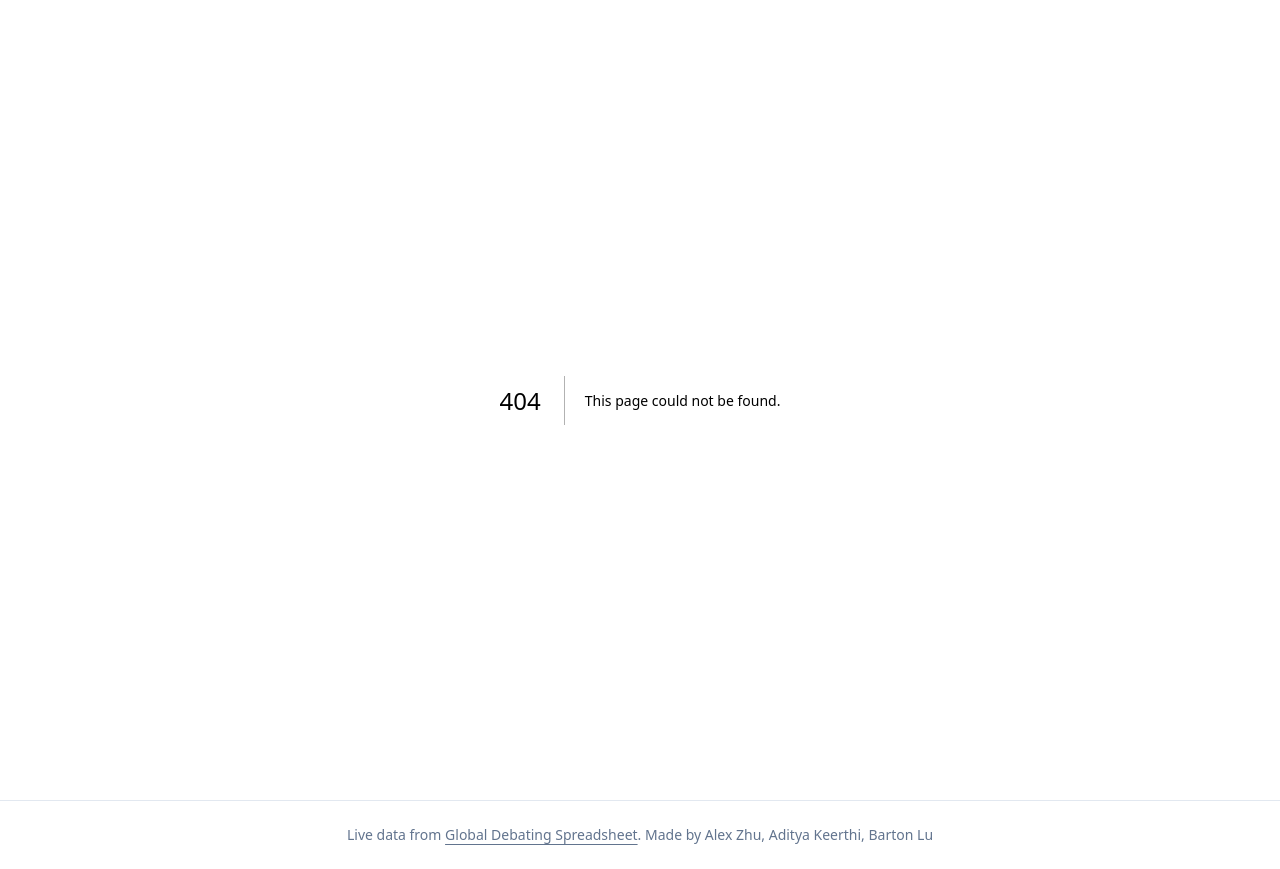
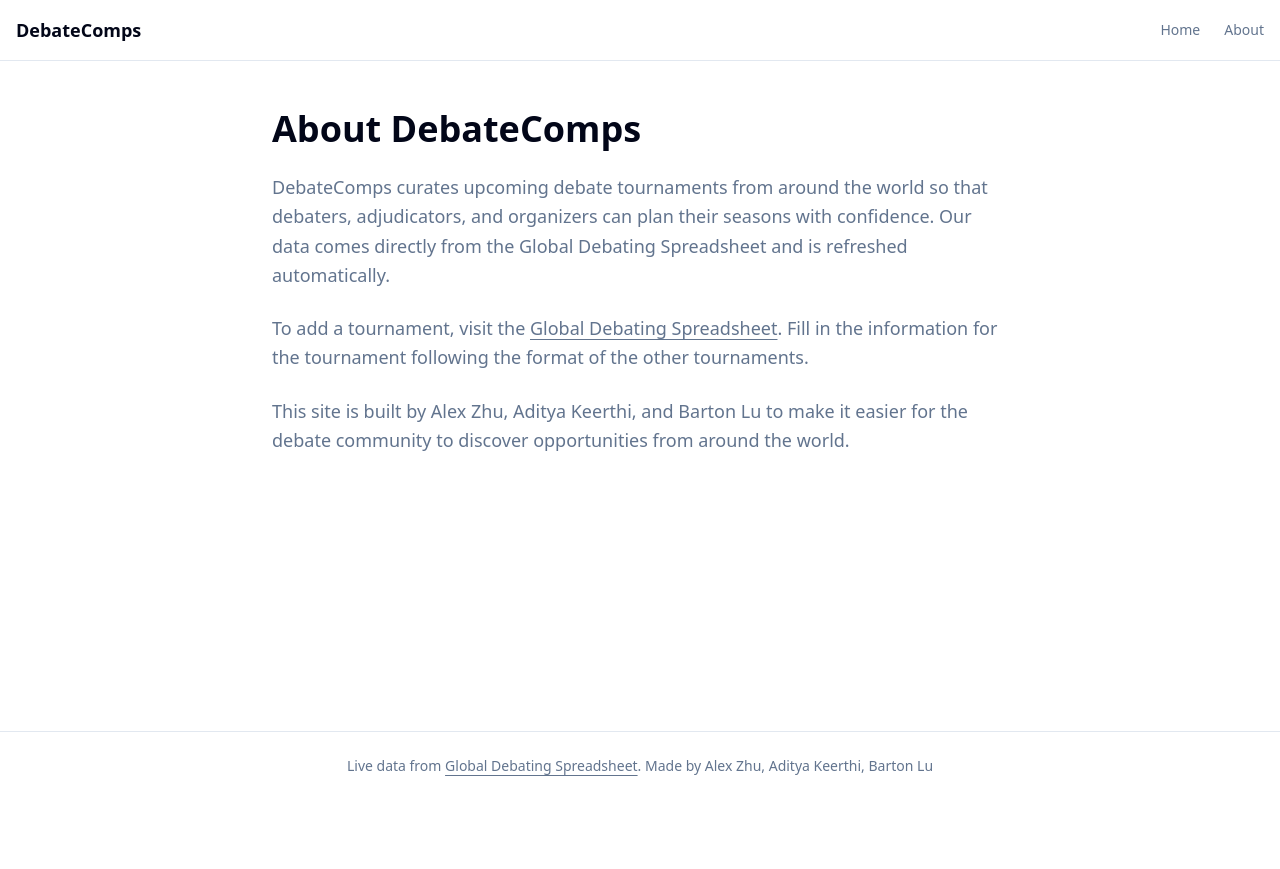
Before and after one commit to probablyalexzhu/DebateComps, a Next.js app: page /about in a window 1280 px wide. Before the commit this address had no page. After the commit the page ends 800 px from the top, so only its background shows below. Built offline with nearby package versions, Linux system fonts and the light colour scheme.

Commit message:
add site header

```diff
--- /dev/null
+++ b/src/app/about/page.tsx
@@ -0,0 +1,25 @@
+    "use client";
+
+export default function AboutPage() {
+  return (
+    <div className="bg-background">
+      <div className="container mx-auto px-4 py-12 max-w-3xl space-y-6">
+        <h1 className="text-4xl font-bold">About DebateComps</h1>
+        <p className="text-lg text-muted-foreground leading-relaxed">
+          DebateComps curates upcoming debate tournaments from around the world
+          so that debaters, adjudicators, and organizers can plan their seasons
+          with confidence. Our data comes directly from the Global Debating
+          Spreadsheet and is refreshed automatically.
+        </p>
+        <p className="text-lg text-muted-foreground leading-relaxed">
+          To add a tournament, visit the <a href="https://docs.google.com/spreadsheets/d/1R9s3MAh1H_7rJ9NQhO18p6o7bvekrIDTk27l7emXk6o/" target="_blank" rel="noopener noreferrer" className="underline underline-offset-4">Global Debating Spreadsheet</a>
+          . Fill in the information for the tournament following the format of the other tournaments.
+        </p>
+        <p className="text-lg text-muted-foreground leading-relaxed">
+          This site is built by Alex Zhu, Aditya Keerthi, and Barton Lu to make
+          it easier for the debate community to discover opportunities from around the world.
+        </p>
+      </div>
+    </div>
+  );
+}
--- a/src/app/layout.tsx
+++ b/src/app/layout.tsx
@@ -2,6 +2,7 @@ import type { Metadata } from "next";
 import { Geist, Geist_Mono } from "next/font/google";
 import "./globals.css";
 import { Footer } from "@/components/custom/footer";
+import { SiteHeader } from "@/components/custom/site-header";
 
 const geistSans = Geist({
   variable: "--font-geist-sans",
@@ -15,7 +16,7 @@ const geistMono = Geist_Mono({
 
 export const metadata: Metadata = {
   title: "DebateComps - The home for competitive debate",
-  description: "Discover the best upcoming debate competitions",
+  description: "Where debaters, adjudicators, and organizers come together to find the best opportunities.",
 };
 
 export default function RootLayout({
@@ -29,6 +30,7 @@ export default function RootLayout({
         className={`${geistSans.variable} ${geistMono.variable} antialiased`}
       >
         <div className="min-h-screen flex flex-col">
+          <SiteHeader />
           <main className="flex-1">
             {children}
           </main>
--- a/src/app/page.tsx
+++ b/src/app/page.tsx
@@ -112,7 +112,7 @@ export default function Home() {
             {/* Text - in front */}
             <div className="relative z-10 flex flex-col justify-center h-full">
               <h1 className="text-4xl font-bold mb-2">DebateComps - The home for debate</h1>
-              <p className="text-muted-foreground">Discover the best upcoming debate competitions</p>
+              <p className="text-muted-foreground">Where debaters, adjudicators, and organizers come together to find the best opportunities.</p>
             </div>
           </header>
           <div className="flex items-center justify-center py-12">
@@ -142,7 +142,7 @@ export default function Home() {
             {/* Text - in front */}
             <div className="relative z-10 flex flex-col justify-center h-full">
               <h1 className="text-4xl font-bold mb-2">DebateComps - The home for debate</h1>
-              <p className="text-muted-foreground">Discover the best upcoming debate competitions</p>
+              <p className="text-muted-foreground">Where debaters, adjudicators, and organizers come together to find the best opportunities.</p>
             </div>
           </header>
           <div className="flex items-center justify-center py-12">
@@ -174,7 +174,7 @@ export default function Home() {
           {/* Text - in front */}
           <div className="relative z-10 flex flex-col justify-center h-full">
             <h1 className="text-4xl font-bold mb-2">DebateComps - The home for debate</h1>
-            <p className="text-muted-foreground">Discover the best upcoming debate competitions</p>
+            <p className="text-muted-foreground">Where debaters, adjudicators, and organizers come together to find the best opportunities.</p>
           </div>
         </header>
 
--- /dev/null
+++ b/src/components/custom/site-header.tsx
@@ -0,0 +1,31 @@
+import Link from "next/link";
+
+export function SiteHeader() {
+  const navItems = [
+    { href: "/", label: "Home" },
+    { href: "/about", label: "About" },
+  ];
+
+  return (
+    <header
+      className="border-b bg-background"
+    >
+      <div className="container mx-auto flex items-center justify-between px-4 py-4">
+        <Link href="/" className="text-lg font-semibold">
+          DebateComps
+        </Link>
+        <nav className="flex gap-6 text-sm font-medium text-muted-foreground">
+          {navItems.map((item) => (
+            <Link
+              key={item.href}
+              href={item.href}
+              className="transition-colors hover:text-foreground"
+            >
+              {item.label}
+            </Link>
+          ))}
+        </nav>
+      </div>
+    </header>
+  );
+}
```
